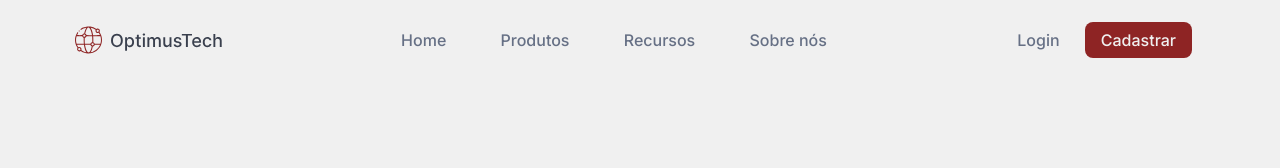
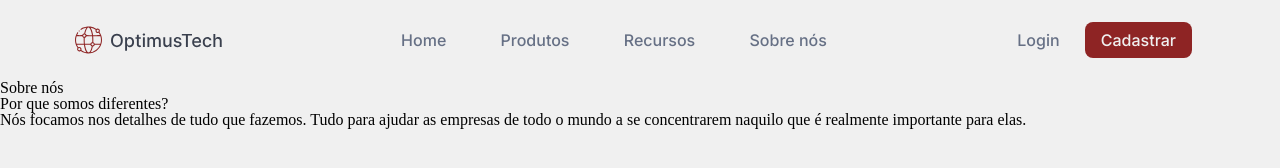
Before and after one commit to lucasismaelbr/OptimusTech---LP, a plain HTML site: page index.html in a window 1280 px wide. Drawn offline with Linux system fonts and the light colour scheme.

Commit message:
Adição da primeira section da LP

```diff
--- a/index.html
+++ b/index.html
@@ -25,5 +25,20 @@
             </ul>
         </nav>
     </header>
+    <main>
+        <section class="primeira">
+            <div class="container-descricao">
+                <p class="container-categoria">Sobre nós</p>
+                <h1 class="container-titulo">Por que somos diferentes?</h1>
+                <p class="container-paragrafo">Nós focamos nos detalhes de tudo que fazemos. Tudo para ajudar as empresas de todo o mundo a se concentrarem naquilo que é realmente importante para elas.</p>
+            </div>
+        <!--
+            <div class="container-beneficios">
+                <h2>400+</h2>
+                <p class="container-titulo titulo-beneficios">Projetos concluidos</p>
+            </div>
+        -->
+        </section>
+    </main>
 </body>
 </html>
```
